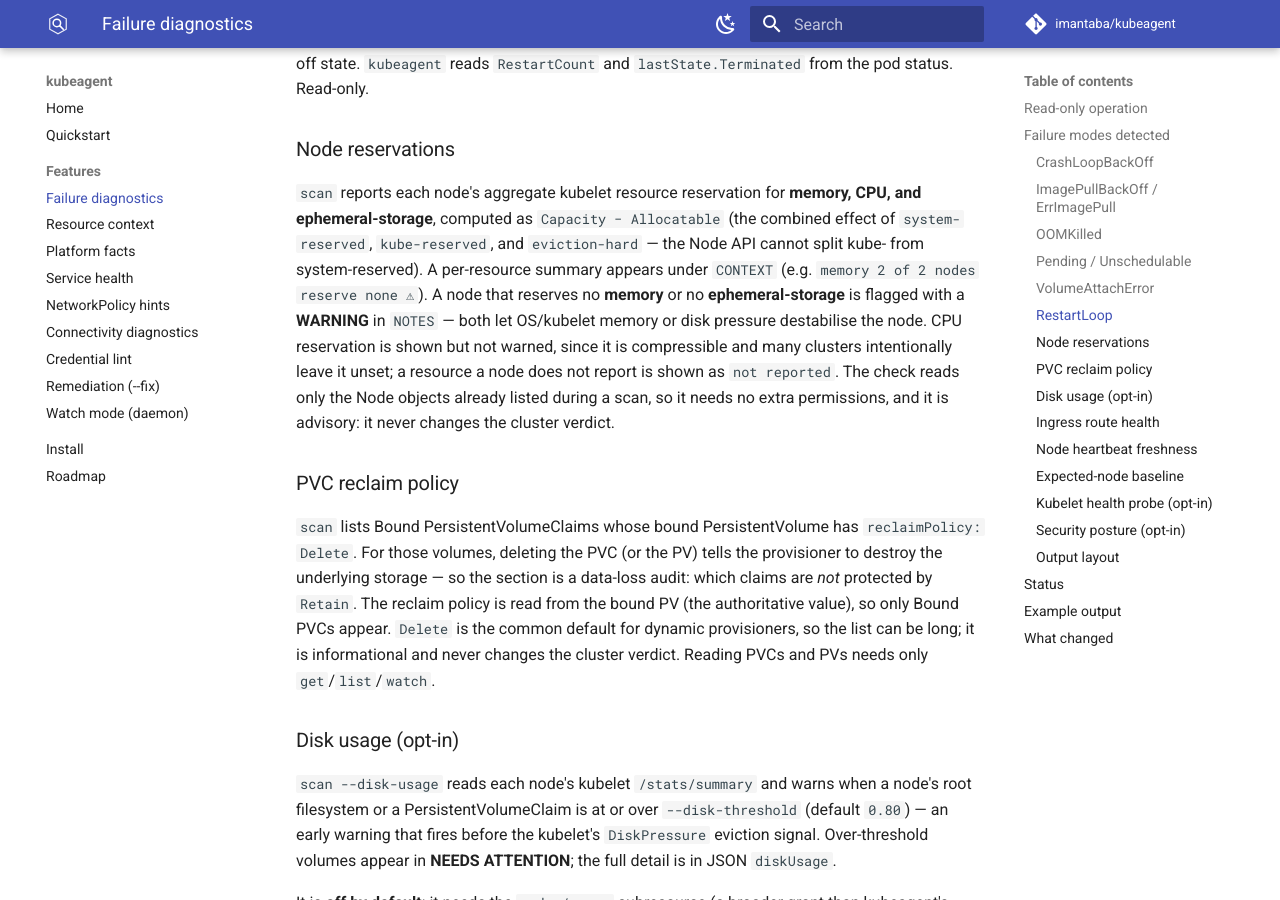
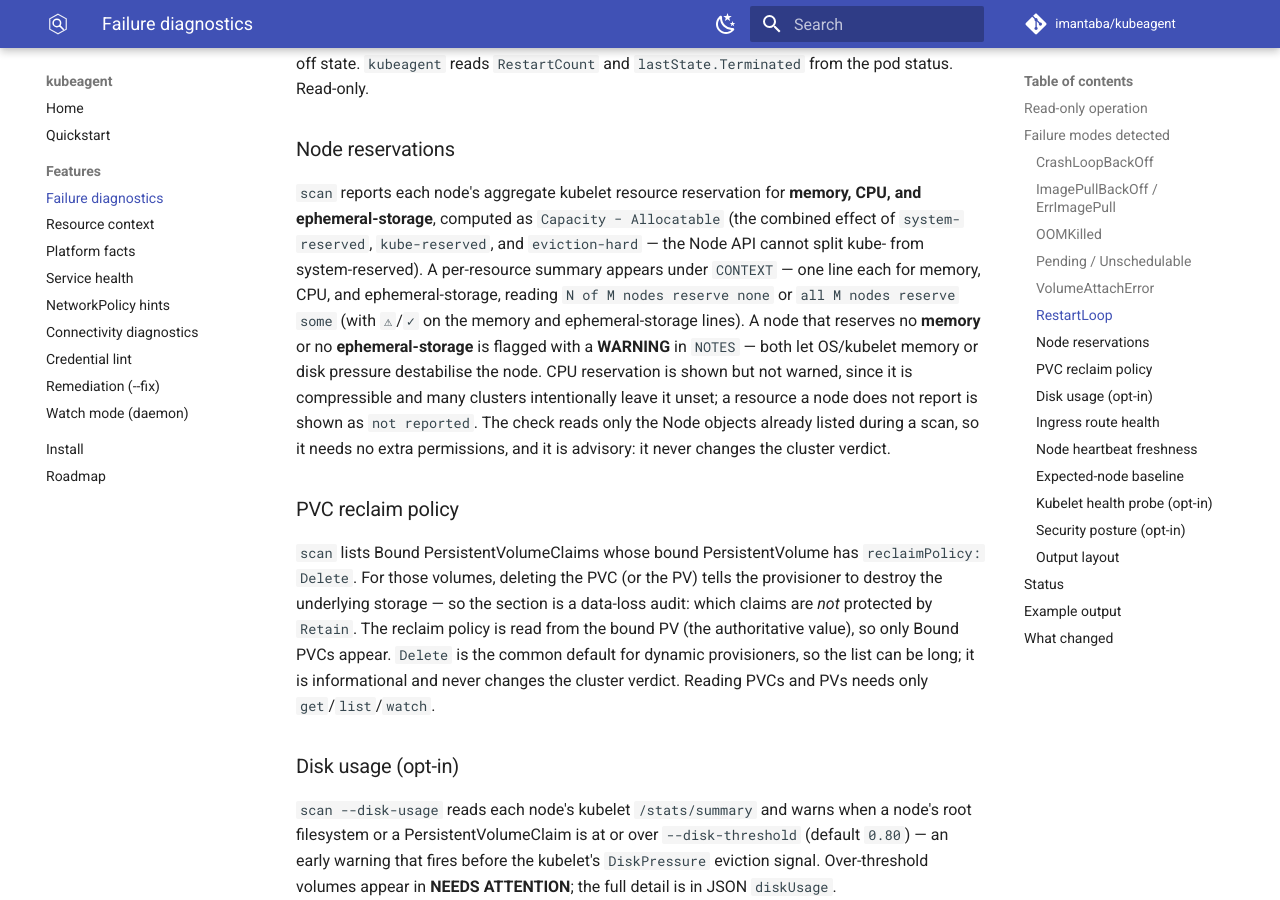
Before and after one commit to imantaba/kubeagent, an MkDocs documentation site: the page built from website/docs/features/diagnostics.md, in a window 1280 px wide and 900 px high, scrolled down 1361 px. Built offline with MkDocs 1.6.1 and Material for MkDocs 9.7.7, drawn with Linux system fonts in a browser that asks for light colours; comment, search, counter and statistics services are not loaded.

Commit message:
fix(nodereserve): accurate CONTEXT doc example + assert memory consequence line
Whole-branch review Minors: the diagnostics.md CONTEXT example implied exact
column spacing the code doesn't emit — reword it spacing-agnostically; and add the
missing assertion for the memory no-reserve consequence line (symmetry with the
already-tested ephemeral one).

```diff
--- a/website/docs/features/diagnostics.md
+++ b/website/docs/features/diagnostics.md
@@ -58,7 +58,9 @@ status. Read-only.
 CPU, and ephemeral-storage**, computed as `Capacity − Allocatable` (the combined
 effect of `system-reserved`, `kube-reserved`, and `eviction-hard` — the Node API
 cannot split kube- from system-reserved). A per-resource summary appears under
-`CONTEXT` (e.g. `memory  2 of 2 nodes reserve none ⚠`). A node that reserves no
+`CONTEXT` — one line each for memory, CPU, and ephemeral-storage, reading `N of M nodes
+reserve none` or `all M nodes reserve some` (with `⚠`/`✓` on the memory and
+ephemeral-storage lines). A node that reserves no
 **memory** or no **ephemeral-storage** is flagged with a **WARNING** in `NOTES` —
 both let OS/kubelet memory or disk pressure destabilise the node. CPU reservation
 is shown but not warned, since it is compressible and many clusters intentionally
```
Also changed, not shown: 1 other file.
